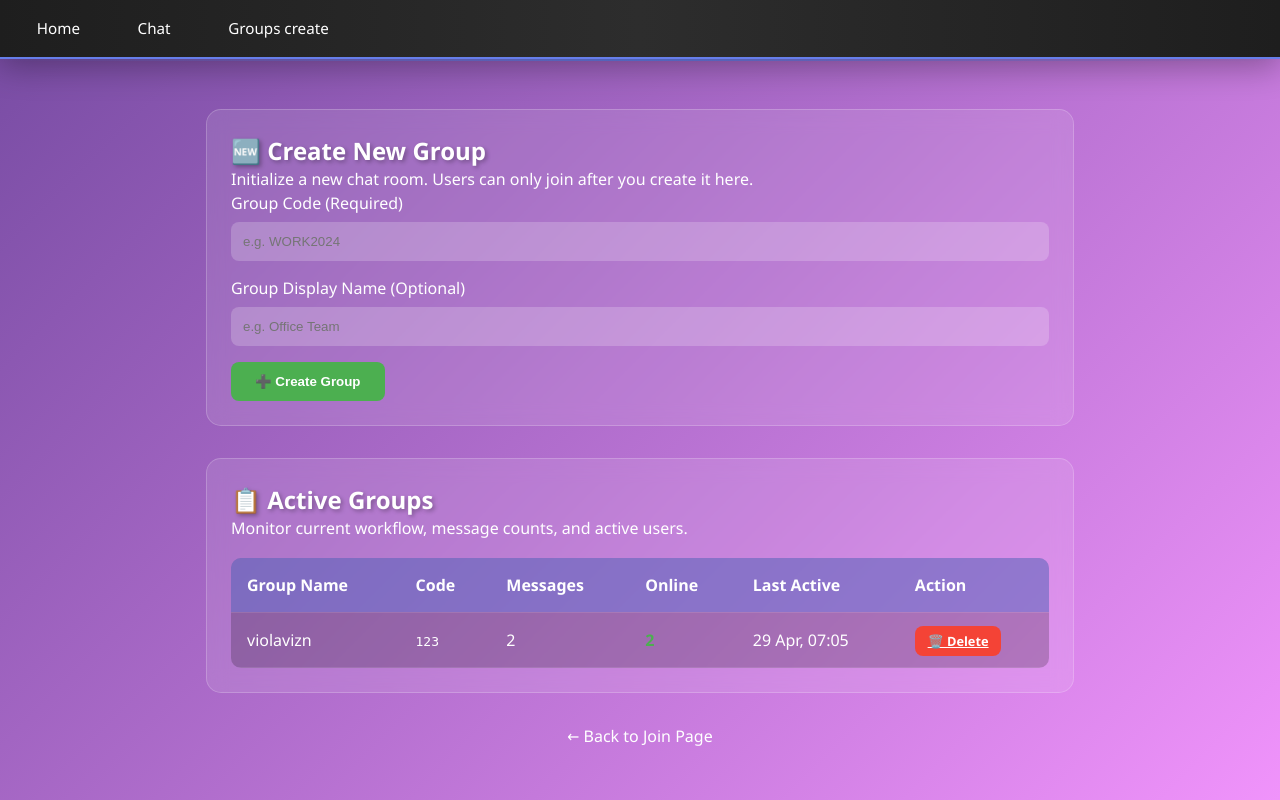
After one commit to Periyasamy2002/chat_web_side, a Django app: page /group-manage/ in a window 1280 px wide. The commit adds this page. Run offline with Django 5.2, Linux system fonts and the light colour scheme; data comes from the database, SQL or seed files in the repository; both versions use the stored data as it was after the commit.

Commit message:
complate 1

```diff
--- a/chatapp/templates/base.html
+++ b/chatapp/templates/base.html
@@ -362,10 +362,10 @@
 
 <nav>
     <div style="display: flex; gap: 1rem;">
-        <a href="/">Home</a>
-        <a href="/chat/">Chat</a>
+        <a href="{% url 'home' %}">Home</a>
+        <a href="{% url 'chat' %}">Chat</a>
+        <a href="{% url 'group_manage' %}">Groups create</a>
     </div>
-</nav>
 </nav>
 
 <hr>
--- /dev/null
+++ b/chatapp/templates/group_create.html
@@ -0,0 +1,88 @@
+{% extends 'base.html' %}
+
+{% block content %}
+<style>
+    .manage-container { max-width: 900px; margin: 2rem auto; padding: 1rem; color: white; }
+    .card { background: rgba(255, 255, 255, 0.1); backdrop-filter: blur(10px); border-radius: 15px; padding: 1.5rem; border: 1px solid rgba(255, 255, 255, 0.2); margin-bottom: 2rem; }
+    .form-group { margin-bottom: 1rem; }
+    .form-group label { display: block; margin-bottom: 0.5rem; }
+    .form-group input { width: 100%; padding: 0.75rem; border-radius: 8px; border: none; background: rgba(255, 255, 255, 0.2); color: white; }
+    .btn { padding: 0.75rem 1.5rem; border-radius: 8px; border: none; cursor: pointer; font-weight: bold; transition: 0.3s; }
+    .btn-primary { background: #4CAF50; color: white; }
+    .btn-danger { background: #f44336; color: white; font-size: 0.8rem; padding: 0.4rem 0.8rem; }
+
+    table { width: 100%; border-collapse: collapse; margin-top: 1rem; background: rgba(0,0,0,0.2); border-radius: 10px; overflow: hidden; }
+    th, td { padding: 1rem; text-align: left; border-bottom: 1px solid rgba(255,255,255,0.1); }
+    th { background: rgba(102, 126, 234, 0.4); }
+    tr:hover { background: rgba(255,255,255,0.05); }
+    .status-online { color: #4CAF50; font-weight: bold; }
+</style>
+
+<div class="manage-container">
+    <div class="card">
+        <h2>🆕 Create New Group</h2>
+        <p>Initialize a new chat room. Users can only join after you create it here.</p>
+
+        {% if error %}
+        <div style="color: #ffcdd2; background: rgba(244, 67, 54, 0.2); padding: 0.5rem; border-radius: 5px; margin-bottom: 1rem;">
+            {{ error }}
+        </div>
+        {% endif %}
+
+        <form method="POST">
+            {% csrf_token %}
+            <div class="form-group">
+                <label>Group Code (Required)</label>
+                <input type="text" name="code" placeholder="e.g. WORK2024" required>
+            </div>
+            <div class="form-group">
+                <label>Group Display Name (Optional)</label>
+                <input type="text" name="name" placeholder="e.g. Office Team">
+            </div>
+            <button type="submit" class="btn btn-primary">➕ Create Group</button>
+        </form>
+    </div>
+
+    <div class="card">
+        <h2>📋 Active Groups</h2>
+        <p>Monitor current workflow, message counts, and active users.</p>
+
+        <table>
+            <thead>
+                <tr>
+                    <th>Group Name</th>
+                    <th>Code</th>
+                    <th>Messages</th>
+                    <th>Online</th>
+                    <th>Last Active</th>
+                    <th>Action</th>
+                </tr>
+            </thead>
+            <tbody>
+                {% for g in groups %}
+                <tr>
+                    <td>{{ g.name }}</td>
+                    <td><code>{{ g.code }}</code></td>
+                    <td>{{ g.message_count }}</td>
+                    <td><span class="status-online">{{ g.online_count }}</span></td>
+                    <td>{{ g.last_activity|date:"d M, H:i" }}</td>
+                    <td>
+                        <a href="{% url 'delete_group_entirely' g.code %}"
+                           class="btn btn-danger"
+                           onclick="return confirm('Delete this group and all messages?')">🗑️ Delete</a>
+                    </td>
+                </tr>
+                {% empty %}
+                <tr>
+                    <td colspan="6" style="text-align: center;">No groups created yet.</td>
+                </tr>
+                {% endfor %}
+            </tbody>
+        </table>
+    </div>
+
+    <div style="text-align: center;">
+        <a href="{% url 'chat' %}" style="color: white; text-decoration: none;">← Back to Join Page</a>
+    </div>
+</div>
+{% endblock %}
--- a/chatapp/urls.py
+++ b/chatapp/urls.py
@@ -18,4 +18,8 @@ urlpatterns = [
     # Auto-deletion & cleanup monitoring
     path("group/<str:code>/cleanup-status/", views.get_group_cleanup_status, name="cleanup_status"),
     path("admin/groups-status/", views.get_all_groups_status, name="all_groups_status"),
+
+    # Group Management and Creation
+    path("group-manage/", views.group_manage, name="group_manage"),
+    path("group-delete/<str:code>/", views.delete_group_entirely, name="delete_group_entirely"),
 ]+ static(settings.MEDIA_URL, document_root=settings.MEDIA_ROOT)
--- a/chatapp/views.py
+++ b/chatapp/views.py
@@ -1,5 +1,4 @@
 from django.shortcuts import render, redirect
-from urllib3 import request
 
 from chatproject import settings
 from .models import Group, Message, AnonymousUser, GroupMember, DeletedMessage, ONLINE_TIMEOUT_MINUTES
@@ -313,7 +312,11 @@ def chat(request):
         request.session['language_mode'] = language_mode
         request.session.save()
 
-        group, _ = Group.objects.get_or_create(code=code, defaults={"name": code})
+        # Modified to only allow joining existing groups
+        group = Group.objects.filter(code=code).first()
+        if not group:
+            return render(request, "chat.html", {"error": "Group code not found. Please create the group first."})
+
         group.last_activity = timezone.now()
         group.save(update_fields=['last_activity'])
 
@@ -350,6 +353,47 @@ def chat(request):
 
     return render(request, "chat.html")
 
+def group_manage(request):
+    """New view to handle group creation and listing."""
+    error = None  # Ensure this line is correctly indented to the function level
+    if request.method == "POST":
+        code = request.POST.get("code", "").strip()
+        name = request.POST.get("name", "").strip() or code
+
+        if not code:
+            error = "Group code is required"  # This line should be consistently indented
+        elif Group.objects.filter(code=code).exists():
+            error = "Group code already exists"  # This line should be consistently indented
+        else:
+            Group.objects.create(code=code, name=name)
+            return redirect("group_manage")
+
+    # Prepare group data with stats for the listing table
+    groups = Group.objects.all().order_by('-last_activity')
+    groups_data = []
+
+    for g in groups:
+        groups_data.append({
+            'code': g.code,
+            'name': g.name,
+            'created_at': g.created_at,
+            'message_count': g.messages.count(),
+            'online_count': g.get_group_online_count(),  # Ensure this line is correctly indented
+            'last_activity': g.last_activity
+        })
+
+    return render(request, "group_create.html", {
+        "groups": groups_data,
+        "error": error
+    })
+
+def delete_group_entirely(request, code):
+    """Delete a group and all its data."""
+    try:
+        Group.objects.filter(code=code).delete()
+    except Exception:
+        pass
+    return redirect("group_manage")
 
 def group(request, code):
     """Group chat view with language mode filtering."""
@@ -657,7 +701,7 @@ def generate_bilingual_audio(tamil_text, english_text):
 # ================================
 # 🔹 MAIN API
 # ================================
-@require_http_methods(["POST"])
+
 @require_http_methods(["POST"])
 def upload_voice_message(request, code):
 
@@ -665,6 +709,7 @@ def upload_voice_message(request, code):
         return JsonResponse({'error': 'Audio not received'}, status=400)
 
     audio_file = request.FILES['audio']
+    transcript_text = request.POST.get('text', '').strip()
 
     if audio_file.size == 0:
         return JsonResponse({'error': 'Empty audio'}, status=400)
@@ -695,18 +740,26 @@ def upload_voice_message(request, code):
         # =========================================
         # 🧠 SPEECH → TEXT (BASED ON MODE)
         # =========================================
+        stt_failed = False
+
         if language_mode == "tamil":
             print(f"🎤 Tamil mode: Processing audio with ta-IN")
             tamil_text = speech_to_text(temp_path, lang="ta-IN")
             print(f"📝 Tamil STT result: '{tamil_text}' (length: {len(tamil_text) if tamil_text else 0})")
 
+            if not tamil_text and transcript_text:
+                print("⚠️ Tamil STT empty, using client-provided transcript fallback")
+                tamil_text = transcript_text
+
             if not tamil_text:
-                print("❌ Tamil STT failed - no text recognized")
-                return JsonResponse({'error': 'Speech not recognized'}, status=400)
-
-            print("🔄 Translating Tamil to English...")
-            english_text = translate_with_gemini(tamil_text)
-            print(f"📝 English translation: '{english_text}'")
+                print("❌ Tamil STT failed - saving voice-only message")
+                tamil_text = ""
+                english_text = ""
+                stt_failed = True
+            else:
+                print("🔄 Translating Tamil to English...")
+                english_text = translate_with_gemini(tamil_text)
+                print(f"📝 English translation: '{english_text}'")
 
         else:
             print(f"🎤 English mode: Processing audio with en (general English)")
@@ -715,25 +768,30 @@ def upload_voice_message(request, code):
 
             if not english_text:
                 print("❌ English STT failed - trying with en-US...")
-                # Try with US English as fallback
                 english_text = speech_to_text(temp_path, lang="en-US")
                 print(f"📝 English STT en-US result: '{english_text}' (length: {len(english_text) if english_text else 0})")
 
+                if not english_text and transcript_text:
+                    print("⚠️ English STT empty, using client-provided transcript fallback")
+                    english_text = transcript_text
+
                 if not english_text:
-                    print("❌ English STT completely failed")
-                    return JsonResponse({'error': 'Speech not recognized. Please speak clearly in English.'}, status=400)
+                    print("❌ English STT completely failed - saving voice-only message")
+                    english_text = ""
+                    tamil_text = ""
+                    stt_failed = True
 
-            print("🔄 Translating English to Tamil...")
-            # Optional Tamil backend
-            try:
-                success, tamil_text, translation_msg = translate_text(english_text, 'Tamil')
-                print(f"📝 Tamil translation success: {success}, result: '{tamil_text}', msg: {translation_msg}")
-                if not success:
-                    print("⚠️ Translation failed, using English text as fallback")
+            if english_text:
+                print("🔄 Translating English to Tamil...")
+                try:
+                    success, tamil_text, translation_msg = translate_text(english_text, 'Tamil')
+                    print(f"📝 Tamil translation success: {success}, result: '{tamil_text}', msg: {translation_msg}")
+                    if not success:
+                        print("⚠️ Translation failed, using English text as fallback")
+                        tamil_text = english_text
+                except Exception as e:
+                    print(f"⚠️ Translation exception: {e}, using English text as fallback")
                     tamil_text = english_text
-            except Exception as e:
-                print(f"⚠️ Translation exception: {e}, using English text as fallback")
-                tamil_text = english_text
 
         print("📝 Tamil:", tamil_text)
         print("📝 English:", english_text)
@@ -757,6 +815,7 @@ def upload_voice_message(request, code):
             word_count = len(content.split())
             estimated_duration = max(1, word_count / 2.5)
 
+            message_audio_mime_type = audio_file.content_type or 'audio/webm'
             message = Message.objects.create(
                 group=group,
                 content=content,
@@ -767,7 +826,7 @@ def upload_voice_message(request, code):
                 duration=estimated_duration,
                 user_name=user_name,
                 session_id=session_id,
-                audio_mime_type='audio/mpeg'
+                audio_mime_type=message_audio_mime_type
             )
 
             # ✅ SAVE BILINGUAL AUDIO FILES
@@ -794,21 +853,35 @@ def upload_voice_message(request, code):
                 except Exception as e:
                     print(f"❌ Failed to save Tamil audio: {str(e)}")
 
-            # Set default audio_file to English version
+            # Set default audio_file to English version if available
+            primary_audio_saved_as_mp3 = False
             if audio_files.get('english') and audio_files['english']['path']:
                 try:
                     print(f"💾 Setting default audio file to English: {audio_files['english']['path']}")
                     with open(audio_files['english']['path'], 'rb') as f:
                         message.audio_file.save(audio_files['english']['filename'], File(f))
                     print("✅ Default audio file set")
+                    primary_audio_saved_as_mp3 = True
                 except Exception as e:
                     print(f"❌ Failed to save default audio file: {str(e)}")
+            elif os.path.exists(temp_path):
+                try:
+                    print(f"💾 Saving original uploaded voice file as fallback: {temp_path}")
+                    with open(temp_path, 'rb') as f:
+                        message.audio_file.save(os.path.basename(temp_path), File(f))
+                    print("✅ Saved original voice file to database")
+                except Exception as e:
+                    print(f"❌ Failed to save original voice file: {str(e)}")
             else:
-                print("⚠️ No English audio available, default audio_file not set")
+                print("⚠️ No audio file available to save for this message")
 
             message.translated_content = english_text
             message.translated_language = 'English'
-            message.save(update_fields=['audio_file_english', 'audio_file_tamil', 'audio_file', 'translated_content', 'translated_language'])
+            if primary_audio_saved_as_mp3:
+                message.audio_mime_type = 'audio/mpeg'
+            else:
+                message.audio_mime_type = audio_file.content_type or 'audio/webm'
+            message.save(update_fields=['audio_file_english', 'audio_file_tamil', 'audio_file', 'translated_content', 'translated_language', 'audio_mime_type'])
 
             # Update user
             anon_user, _ = AnonymousUser.objects.get_or_create(
@@ -853,9 +926,12 @@ def upload_voice_message(request, code):
             'success': True,
             'tamil_text': tamil_text,
             'english_text': english_text,
-            'audio': audio_files['english']['url'] if audio_files.get('english') else None,
+            'audio': message.audio_file.url if message.audio_file else (audio_files['english']['url'] if audio_files.get('english') else None),
             'mode': language_mode
         }
+
+        if stt_failed:
+            response['note'] = 'speech_recognition_unavailable'
 
         if message_id:
             response['message_id'] = message_id
```
Also changed, not shown: chatapp/templates/chat.html (+6 -5 lines), db.sqlite3.
